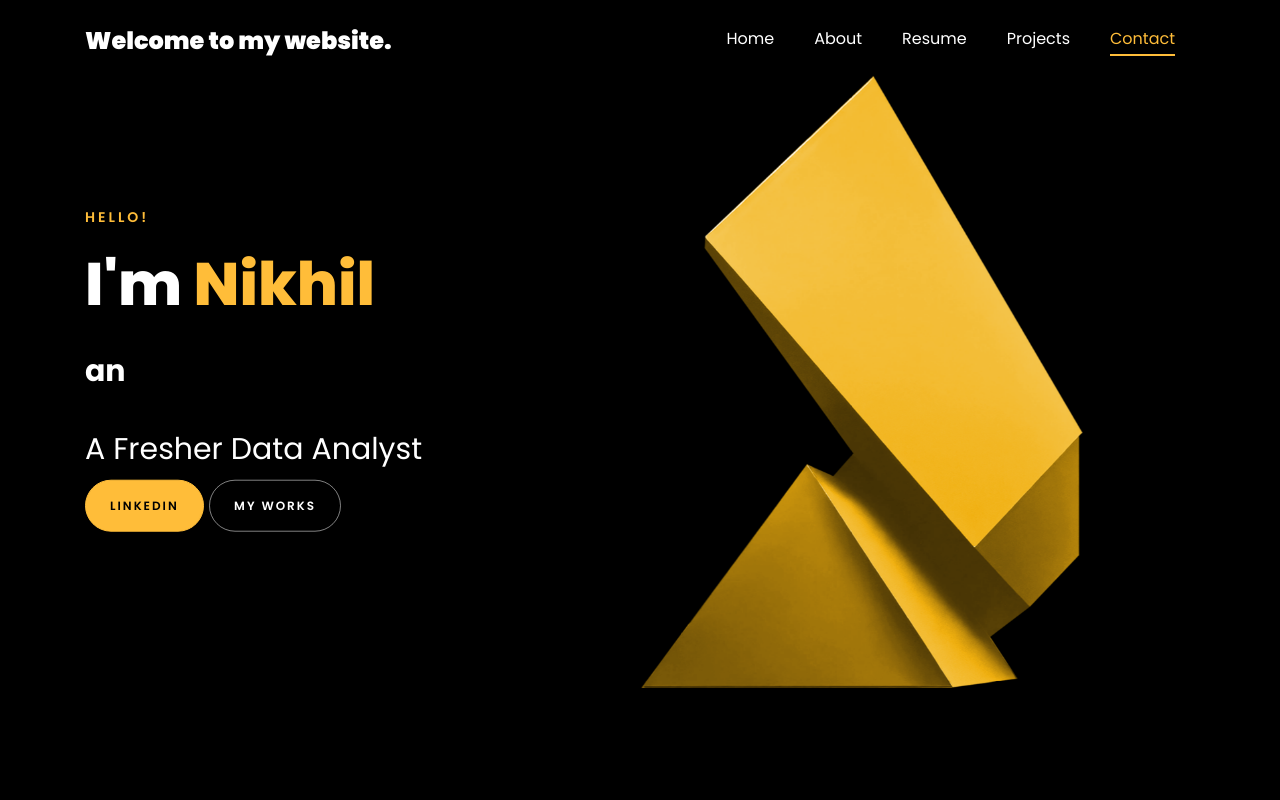
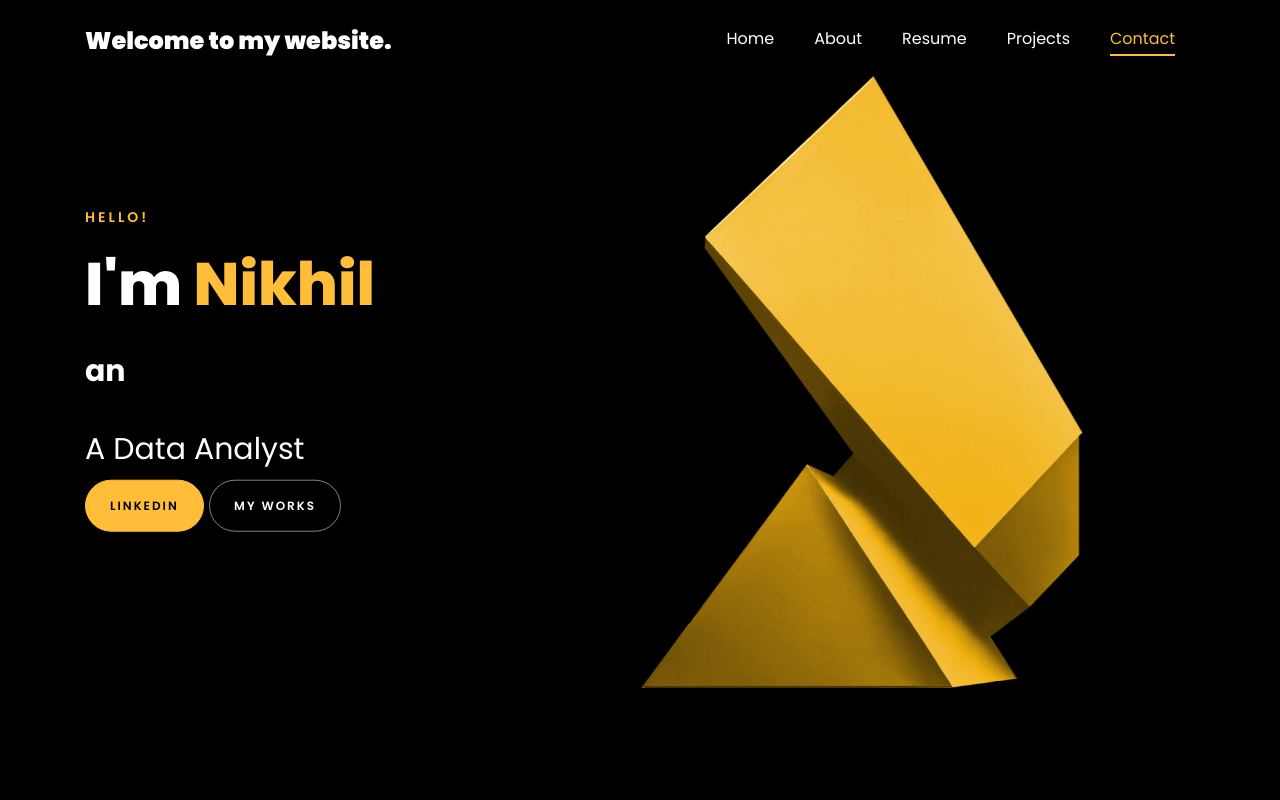
Before and after one commit to nikhil-df/nikhil-df.github.io, a plain HTML site: page index.html in a window 1280 px wide. Shown: the top 800 px of the page. Drawn offline with Linux system fonts and the light colour scheme; files whose address does not match are found by name.

Commit message:
miner tuchups

```diff
--- a/index.html
+++ b/index.html
@@ -187,7 +187,7 @@
 
 						<br>
 						<br>
-			            <h2>A Fresher Data Analyst</h2>
+			            <h2>A Data Analyst</h2>
 						<!-- <h2 class="d-flex" style="margin-bottom: 0">With over 5 years of experience</h2> -->
 						<!-- <br> -->
 			            <p><a href="https://www.linkedin.com/in/nikhil-su/" class="btn btn-primary py-3 px-4">Linkedin</a>
```
